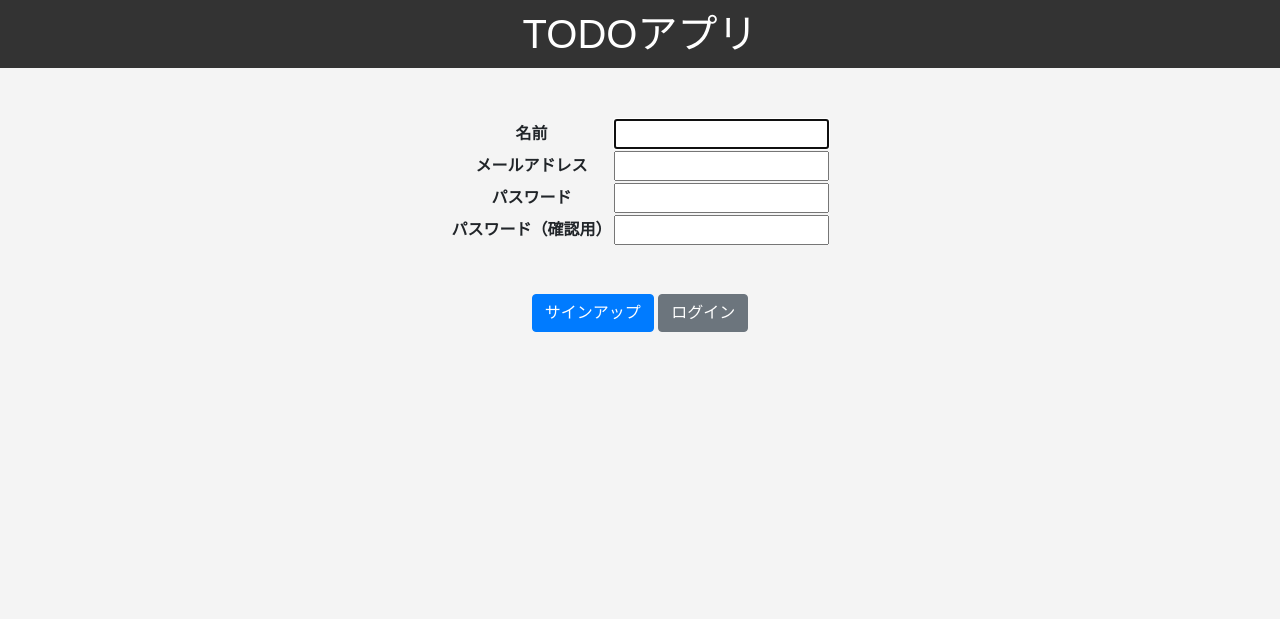
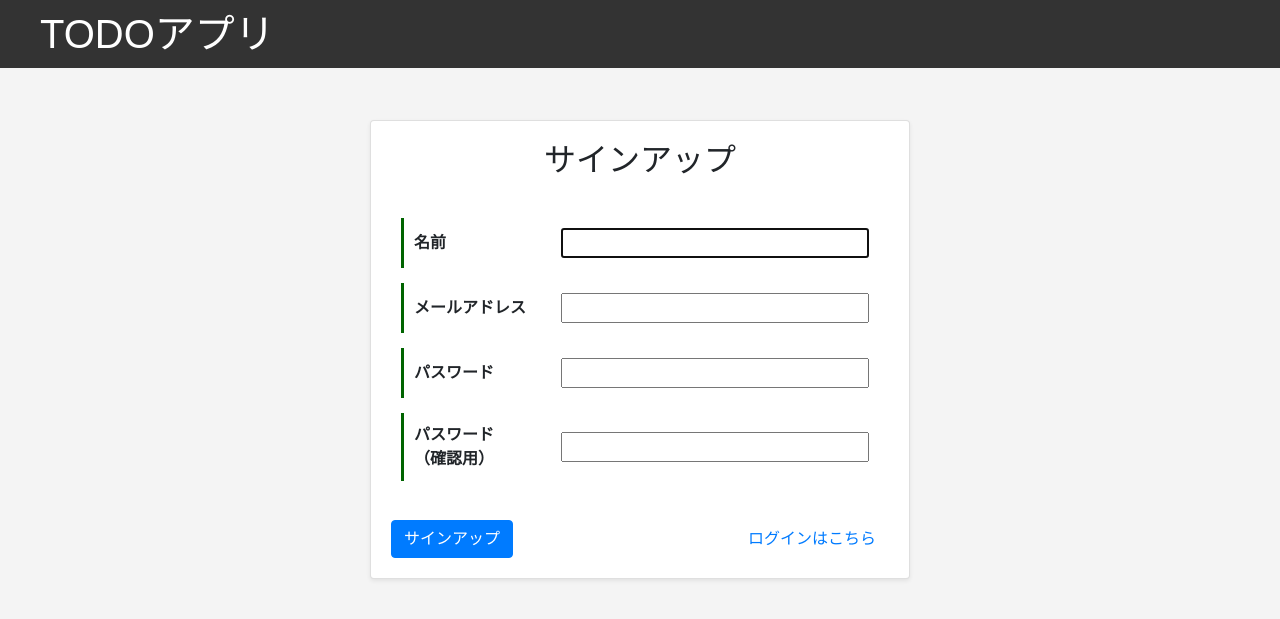
Before and after one commit to NakazatoTaichi/todolist_nakazatotaichi_c, a Django app: page /signup/ in a window 1280 px wide. Shown: the top 619 px of the page. Run offline with Django 5.2, Linux system fonts and the light colour scheme; some libraries are stand-ins or nearby versions.

Commit message:
ログイン・サインアップ画面デザイン改善

```diff
--- a/todo/templates/base.html
+++ b/todo/templates/base.html
@@ -1,4 +1,3 @@
-<!-- templates/base.html -->
 <!DOCTYPE html>
 <html lang="ja">
 <head>
@@ -10,6 +9,11 @@
 <body>
     <header>
         <h1 style="margin-bottom: 0;">TODOアプリ</h1>
+        <div>
+            {% if request.user.is_authenticated %}
+                <p>ログイン者：{{ request.user.username }}</p>
+            {% endif %}
+        </div>
     </header>
     <main>
         {% block content %}
@@ -27,6 +31,9 @@
     }
 
     header {
+        display: flex;
+        justify-content: space-between;
+        align-items: center;
         background-color: #333;
         color: #fff;
         padding: 10px 0;
@@ -35,5 +42,22 @@
         top: 0;
         z-index: 1000;
     }
+
+    header h1 {
+        flex-grow: 1;
+        text-align: left;
+        margin: 0;
+        margin-left: 40px;
+    }
+
+    header div {
+        margin-left: auto;
+    }
+
+    header p {
+        margin: 0;
+        margin-right: 40px;
+    }
+
 </style>
 </html>
--- a/todo/templates/todo/signup.html
+++ b/todo/templates/todo/signup.html
@@ -3,13 +3,14 @@
 {% block title %}サインアップ画面{% endblock %}
 
 {% block content %}
-<div class="container" style="padding-top: 70px;">
-    <div class="row">
-        <div class="col-2"></div>
-        <div class="col-8 d-flex justify-content-center">
+<div class="container" style="padding-top: 120px;">
+    <div class="row justify-content-center">
+        <div class="col-md-8 col-lg-6">
+            <div class="card shadow-sm">
+                <div class="card-body">
+                    <h2 class="card-title text-center mb-4">サインアップ</h2>
                     <form method="POST">
                         {% csrf_token %}
-                <div class="mt-5">
                         {% if form.errors %}
                             <div class="alert alert-danger">
                                 <ul>
@@ -26,30 +27,63 @@
                         {% endif %}
                         <table>
                             <tr>
-                            <th>名前</th>
+                                <th>
+                                    <label for="{{ form.username.id_for_label }}">名前</label>
+                                </th>
                                 <td>{{ form.username }}</td>
                             </tr>
                             <tr>
-                            <th>メールアドレス</th>
+                                <th>
+                                    <label for="{{ form.email.id_for_label }}">メールアドレス</label>
+                                </th>
                                 <td>{{ form.email }}</td>
                             </tr>
                             <tr>
-                            <th>パスワード</th>
+                                <th>
+                                    <label for="{{ form.password1.id_for_label }}">パスワード</label>
+                                </th>
                                 <td>{{ form.password1 }}</td>
                             </tr>
                             <tr>
-                            <th>パスワード（確認用）</th>
+                                <th>
+                                    <label for="{{ form.password2.id_for_label }}">パスワード<br>（確認用）</label>
+                                </th>
                                 <td>{{ form.password2 }}</td>
                             </tr>
                         </table>
-                    <div class="mt-5">
+                        <div class="d-flex justify-content-between mt-4">
                             <button type="submit" class="btn btn-primary">サインアップ</button>
-                        <a href="{% url 'todo:login' %}" class="btn btn-secondary">ログイン</a>
-                    </div>
+                            <a href="{% url 'todo:login' %}" class="btn btn-link">ログインはこちら</a>
                         </div>
                     </form>
                 </div>
-        <div class="col-2"></div>
             </div>
         </div>
+    </div>
+</div>
+<style>
+    table {
+        width: 100%;
+        border-collapse:separate;
+        border-spacing:10px 15px;
+    }
+    th {
+        width: 30%;
+        border-left: 3px solid #006400;
+        padding-left: 15px;
+        text-align: left;
+    }
+    label {
+        margin: 0;
+    }
+    th, td {
+        padding: 10px;
+    }
+    td {
+        width: 70%;
+    }
+    td input {
+        width: 100%;
+    }
+</style>
 {% endblock %}
```
Also changed, not shown: todo/templates/todo/login.html (+44 -11 lines). Lines whose indentation alone changed are shown as unchanged.
